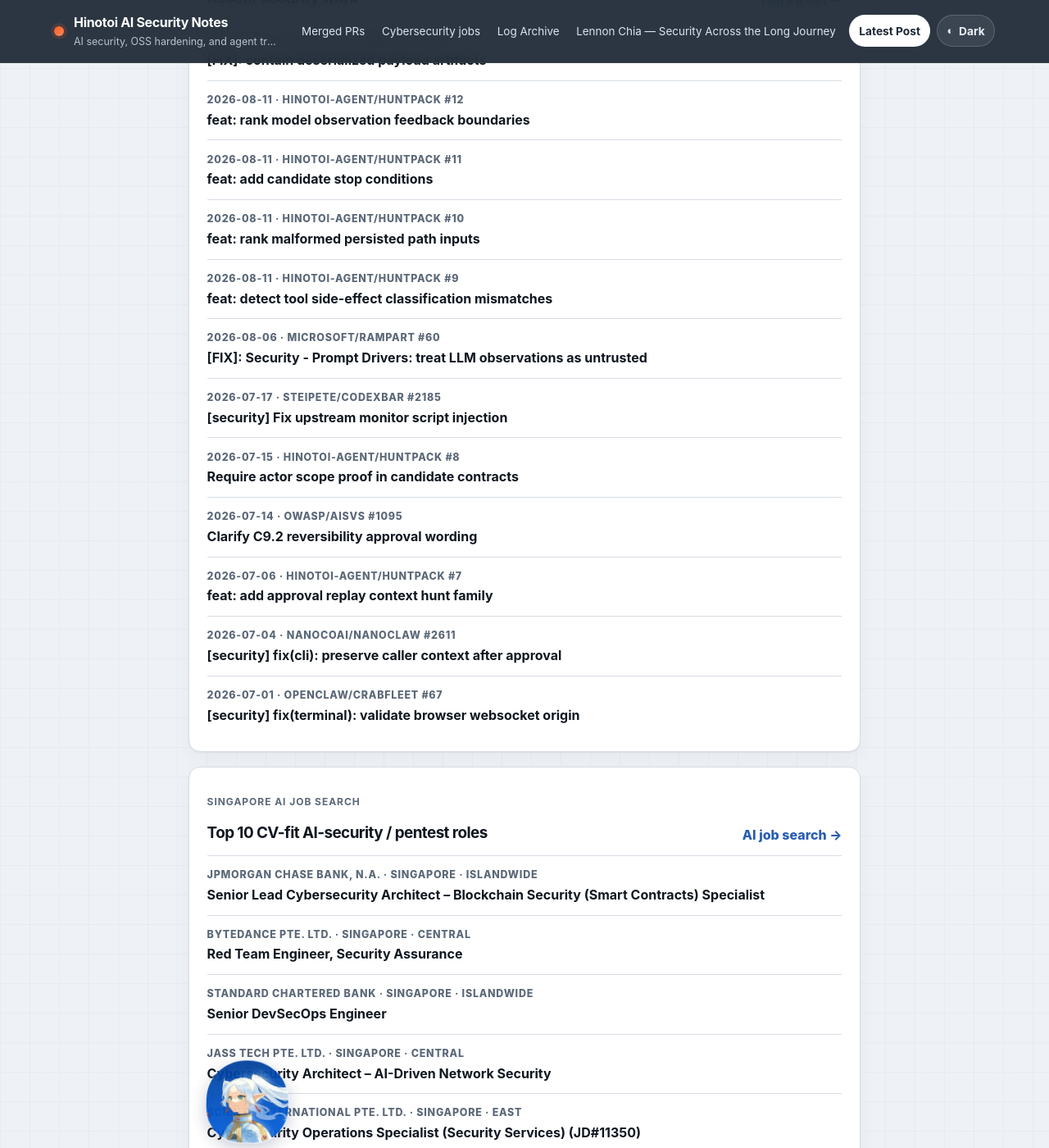
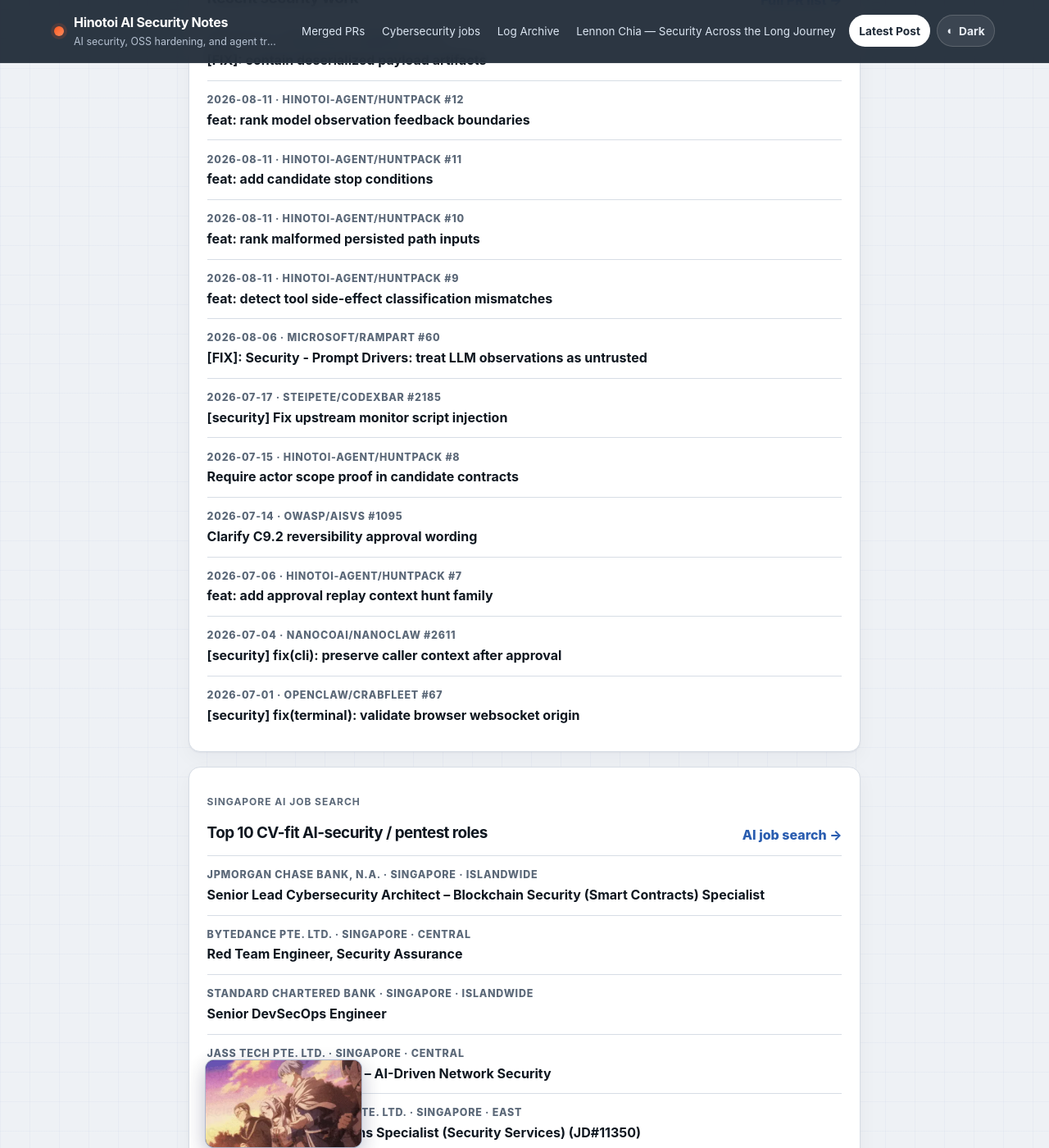
Before and after one commit to Hinotoi-agent/Hinotoi-agent.github.io, a Jekyll site: the page built from index.md, in a window 1280 px wide and 1400 px high, scrolled down 529 px. Shown: the whole window at 82% size. Built offline with Jekyll 4.4.1, drawn with Linux system fonts in a browser that asks for light colours.

Commit message:
feat: let Frieren walk the journey route

```diff
--- a/_layouts/default.html
+++ b/_layouts/default.html
@@ -145,7 +145,7 @@
     </div>
 
     <div class="journey-party-route" aria-hidden="true">
-      <img class="journey-party-art" src="{{ '/assets/img/frieren-character-avatar.webp' | relative_url }}" width="320" height="320" alt="">
+      <img class="journey-party-art" src="{{ '/assets/img/frieren-walking-opening.webp' | relative_url }}" width="440" height="248" alt="">
     </div>
 
     <script>
--- a/assets/css/style.scss
+++ b/assets/css/style.scss
@@ -3583,13 +3583,13 @@ body.frieren-portfolio {
   .frieren-portfolio .anime-portrait-halo { inset: -7%; }
 }
 
-/* Frieren crossing the lower edge. */
+/* Frieren's party walking across the lower edge. */
 .journey-party-route {
   position: fixed;
   left: -15rem;
   bottom: env(safe-area-inset-bottom, 0px);
   z-index: 35;
-  width: clamp(84px, 8vw, 112px);
+  width: clamp(176px, 15vw, 220px);
   pointer-events: none;
   will-change: left;
   animation: journey-party-cross 38s linear infinite;
@@ -3597,33 +3597,36 @@ body.frieren-portfolio {
 .journey-party-art {
   display: block;
   width: 100%;
-  aspect-ratio: 1;
+  height: auto;
+  aspect-ratio: 440 / 248;
   object-fit: cover;
   object-position: center;
-  border: 1px solid rgba(220, 231, 255, 0.75);
-  border-radius: 48% 48% 42% 42%;
-  opacity: 0.94;
-  box-shadow: 0 6px 18px rgba(32, 43, 83, 0.24);
-  transform-origin: center bottom;
+  border: 1px solid rgba(220, 231, 255, 0.76);
+  border-radius: 0.7rem;
+  opacity: 0.97;
+  background: #151626;
+  box-shadow: 0 8px 24px rgba(32, 43, 83, 0.3);
+  transform-origin: center;
   will-change: transform;
-  animation: journey-frieren-bob 1.1s ease-in-out infinite alternate;
+  animation: journey-party-face 38s steps(1, end) infinite;
 }
 :root[data-theme="dark"] .journey-party-art {
-  border-color: rgba(175, 198, 236, 0.48);
-  box-shadow: 0 7px 20px rgba(0, 0, 0, 0.44);
+  border-color: rgba(175, 198, 236, 0.5);
+  box-shadow: 0 9px 26px rgba(0, 0, 0, 0.48);
 }
 @keyframes journey-party-cross {
   0% { left: -15rem; }
   47%, 50% { left: calc(100vw + 1rem); }
   97%, 100% { left: -15rem; }
 }
-@keyframes journey-frieren-bob {
-  from { transform: translateY(0) rotate(-1deg); }
-  to { transform: translateY(-6px) rotate(1deg); }
+@keyframes journey-party-face {
+  0%, 49.99% { transform: scaleX(1); }
+  50%, 99.99% { transform: scaleX(-1); }
+  100% { transform: scaleX(1); }
 }
 
 @media (max-width: 720px) {
-  .journey-party-route { width: 76px; }
+  .journey-party-route { width: 135px; }
 }
 @media (prefers-reduced-motion: reduce) {
   .journey-party-route { display: none; }
```
Also changed, not shown: assets/img/frieren-character-avatar.webp (deleted), assets/img/frieren-walking-opening.webp (added).
